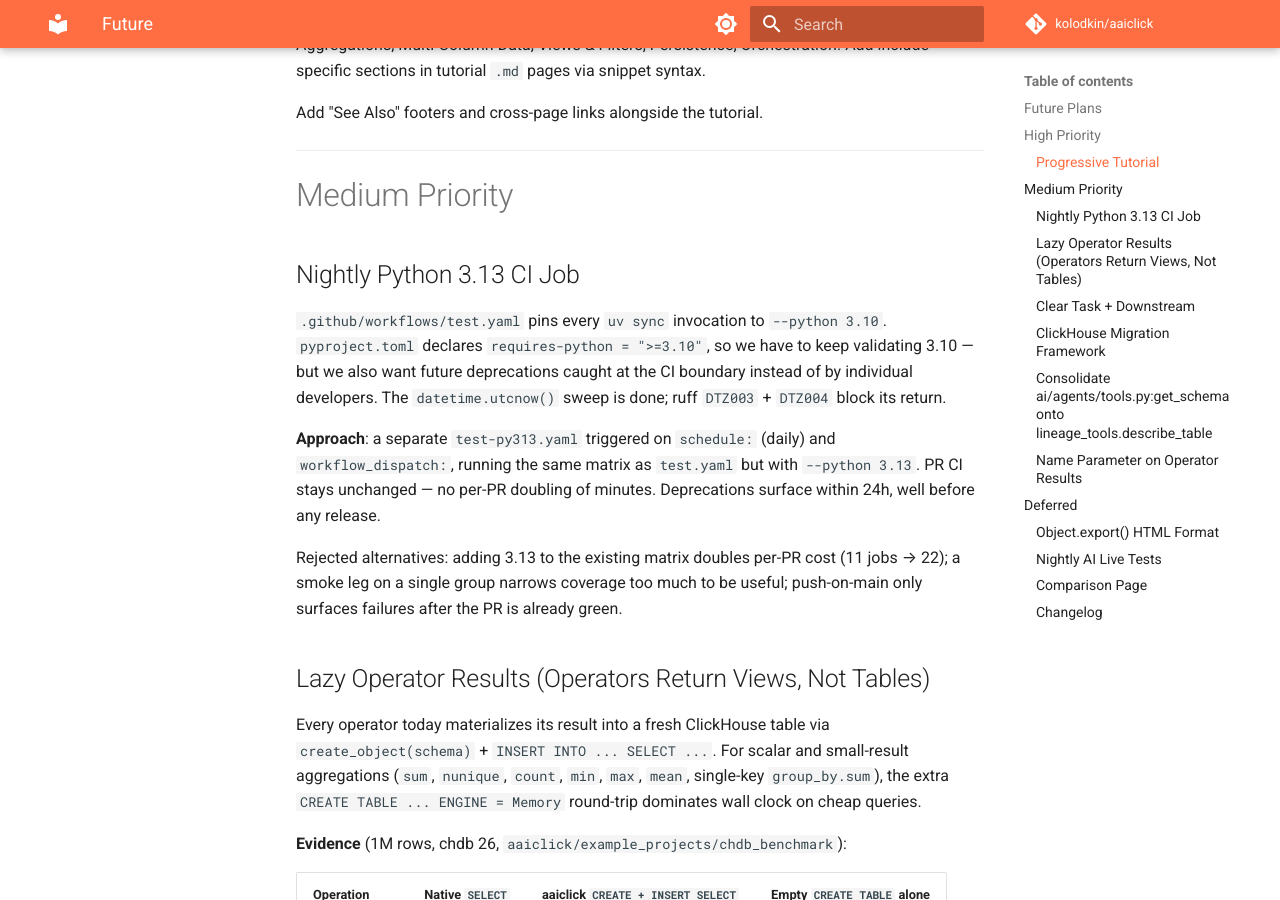
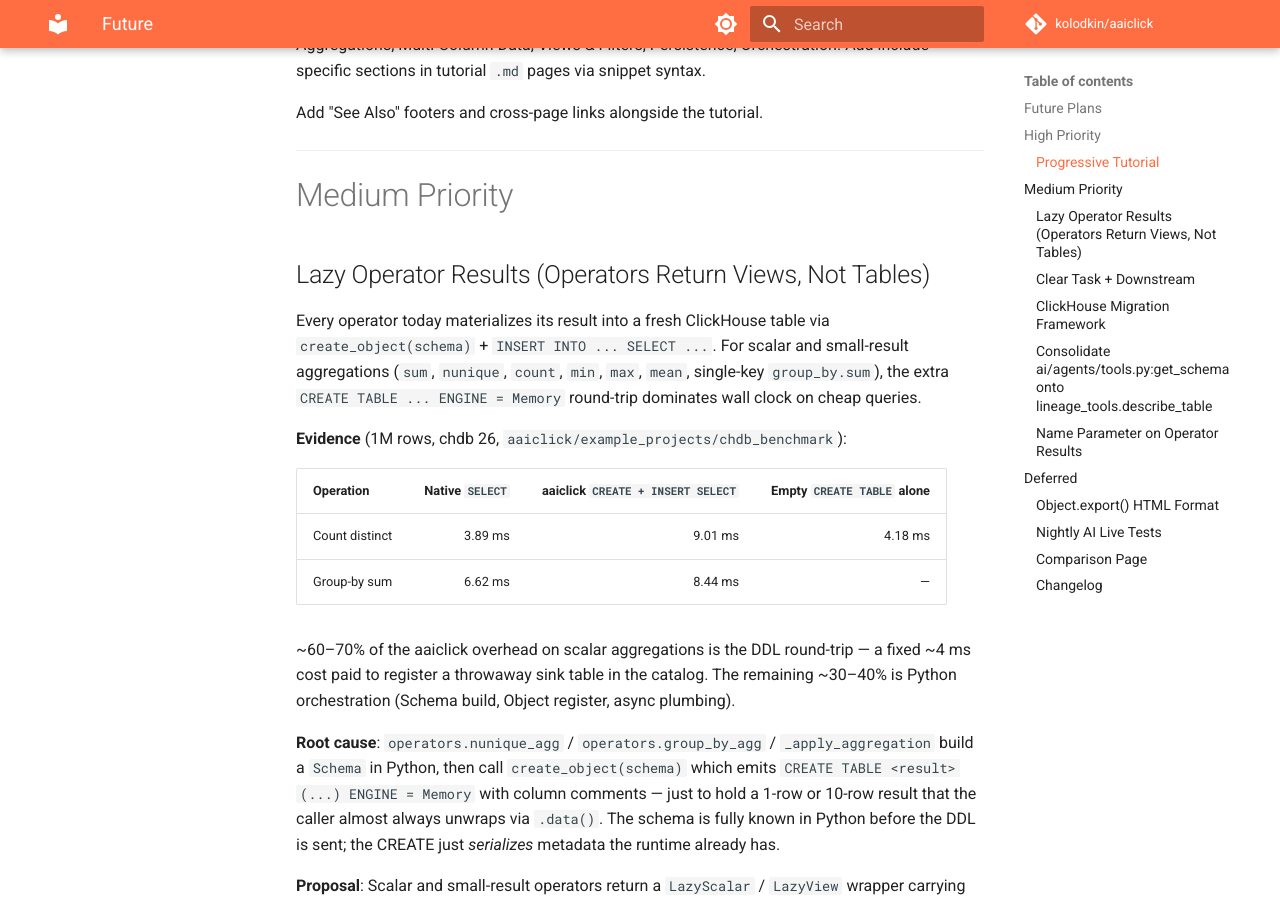
Before and after one commit to kolodkin/aaiclick, an MkDocs documentation site: the page built from docs/future.md, in a window 1280 px wide and 900 px high, scrolled down 464 px. Built offline with MkDocs 1.6.1 and Material for MkDocs 9.7.7, drawn with Linux system fonts in a browser that asks for light colours; comment, search, counter and statistics services are not loaded.

Commit message:
feature: nightly Python 3.13 CI workflow
Add .github/workflows/test-py313.yaml — daily cron + workflow_dispatch,
mirrors test.yaml's lint/test-local/test-dist/examples matrix on
--python 3.13. Catches 3.13 deprecations within 24h while keeping PR CI
on 3.10 (the project's minimum per pyproject.toml).

Remove the corresponding entry from docs/future.md; preserved in commit
history.

```diff
--- a/docs/future.md
+++ b/docs/future.md
@@ -20,14 +20,6 @@ Add "See Also" footers and cross-page links alongside the tutorial.
 ---
 
 # Medium Priority
-
-## Nightly Python 3.13 CI Job
-
-`.github/workflows/test.yaml` pins every `uv sync` invocation to `--python 3.10`. `pyproject.toml` declares `requires-python = ">=3.10"`, so we have to keep validating 3.10 — but we also want future deprecations caught at the CI boundary instead of by individual developers. The `datetime.utcnow()` sweep is done; ruff `DTZ003` + `DTZ004` block its return.
-
-**Approach**: a separate `test-py313.yaml` triggered on `schedule:` (daily) and `workflow_dispatch:`, running the same matrix as `test.yaml` but with `--python 3.13`. PR CI stays unchanged — no per-PR doubling of minutes. Deprecations surface within 24h, well before any release.
-
-Rejected alternatives: adding 3.13 to the existing matrix doubles per-PR cost (11 jobs → 22); a smoke leg on a single group narrows coverage too much to be useful; push-on-main only surfaces failures after the PR is already green.
 
 ## Lazy Operator Results (Operators Return Views, Not Tables)
 
```
Also changed, not shown: 1 other file.
